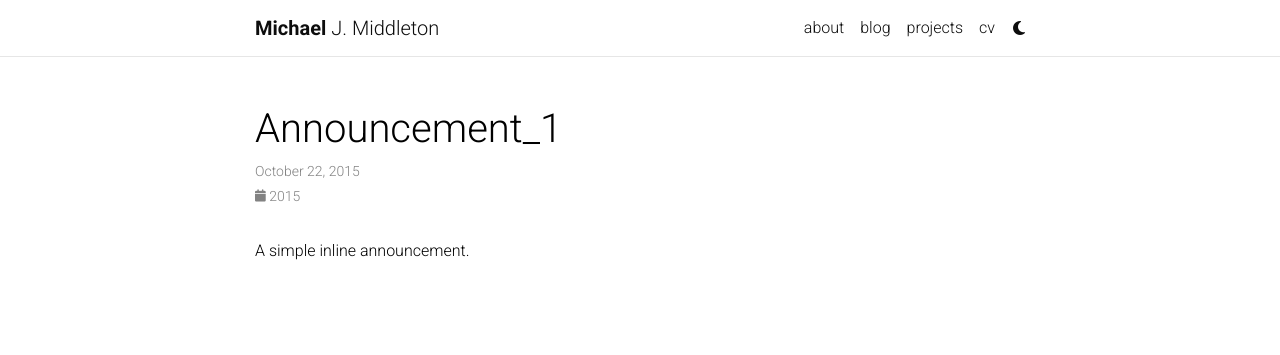
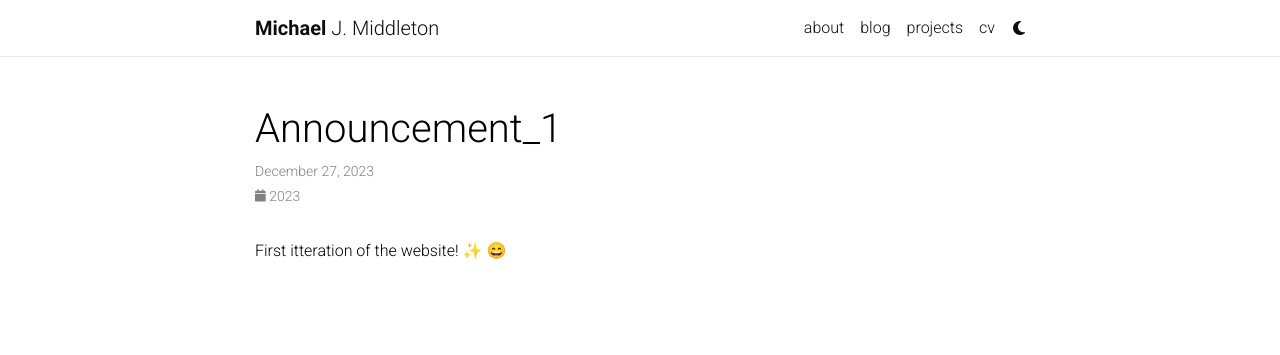
Before and after one commit to m-middleton/m-middleton.github.io, a Jekyll site: the page built from _news/announcement_1.md, in a window 1280 px wide. Shown: the top 355 px of the page. Built offline with Jekyll 4.4.1, drawn with Linux system fonts in a browser that asks for light colours; emoji names are drawn with the system emoji font; comment, search, counter and statistics services are not loaded; a style sheet for code colours, icons or effects is not loaded.

Commit message:
Added resume and updated about page with selected publication and first anoucment

```diff
--- a/_bibliography/papers.bib
+++ b/_bibliography/papers.bib
@@ -15,5 +15,6 @@
   pages={19},
   doi={10.1186/s13040-022-00305-x},
   url={https://doi.org/10.1186/s13040-022-00305-x},
-  preview={partical_chromo_3d_fig.webp}
+  preview={partical_chromo_3d_fig.webp},
+  selected={true}
 }
--- a/_news/announcement_1.md
+++ b/_news/announcement_1.md
@@ -1,8 +1,8 @@
 ---
 layout: post
-date: 2015-10-22 15:59:00-0400
+date: 2023-12-27 11:40:00-0000
 inline: true
 related_posts: false
 ---
 
-A simple inline announcement.
+First itteration of the website! :sparkles: :smile:
--- a/_pages/cv.md
+++ b/_pages/cv.md
@@ -4,7 +4,7 @@
 title: cv
 nav: true
 nav_order: 4
-cv_pdf: example_pdf.pdf
+cv_pdf: MichaelJMiddletonResume_2023.pdf
 description: Curriculum vitae
 toc:
   sidebar: left
```
Also changed, not shown: _news/announcement_2.md (deleted, +0 -32 lines), _news/announcement_3.md (deleted, +0 -8 lines), 1 other file.
